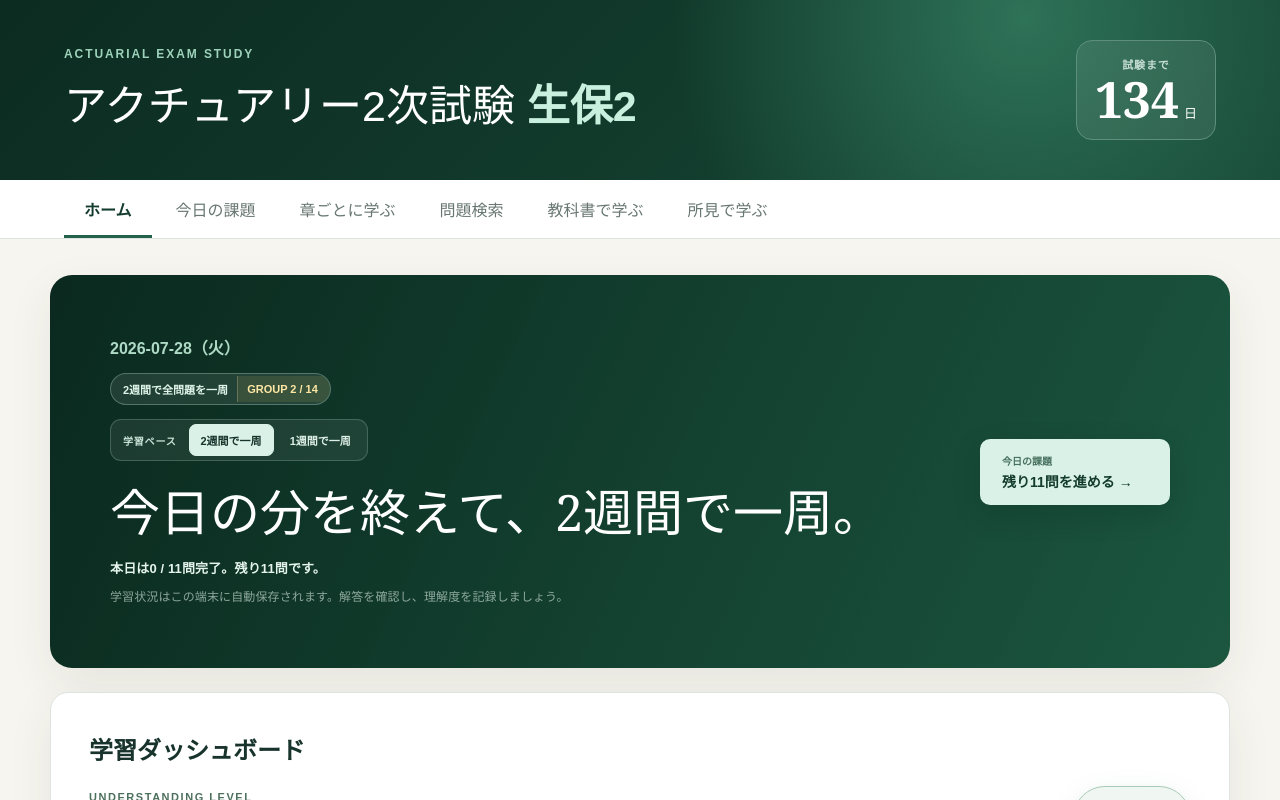
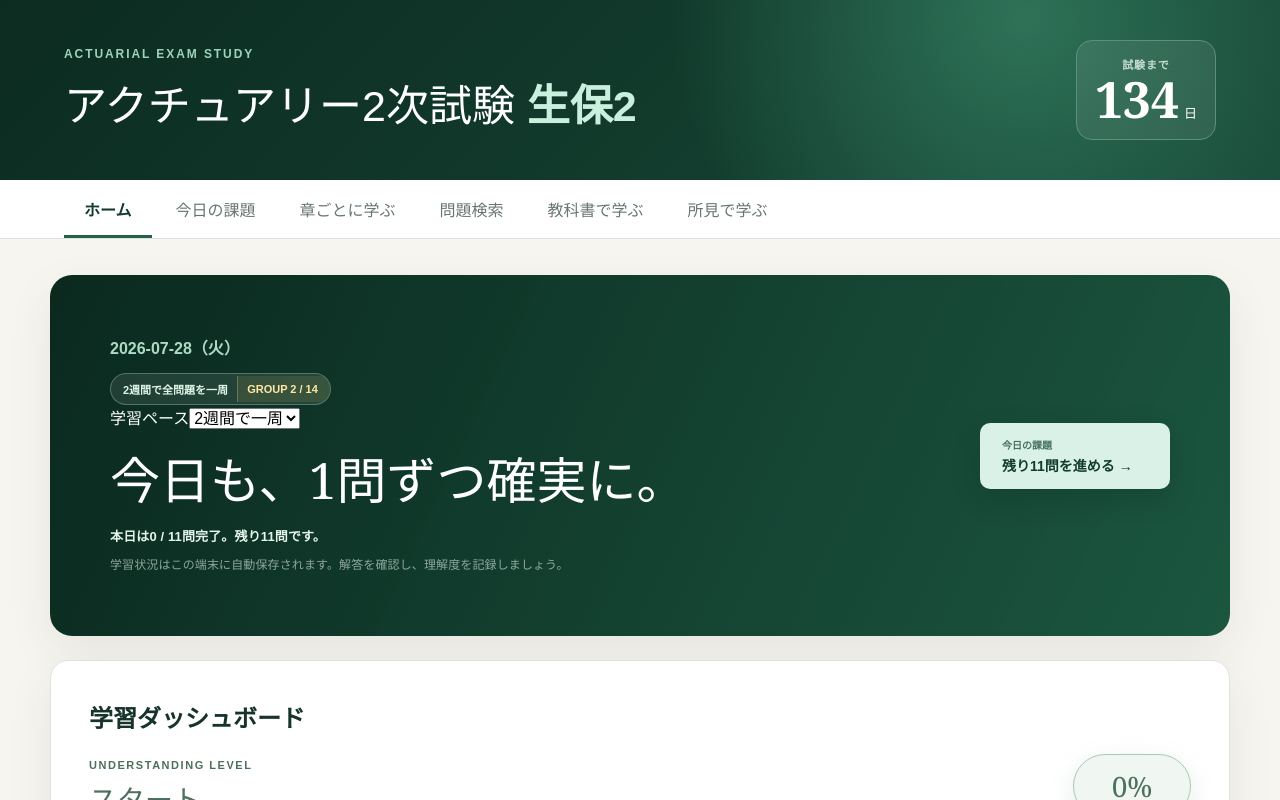
Before and after one commit to yoshi123027-del/actuary-app-seiho2, a Next.js app in the folder vercel/: page / in a window 1280 px wide. Shown: the top 800 px of the page. Built offline with nearby package versions, Linux system fonts and the light colour scheme.

Commit message:
Refine saved study pace controls and copy

```diff
--- a/vercel/app/page.js
+++ b/vercel/app/page.js
@@ -405,13 +405,15 @@ function Filters({ questions, filters, setFilters, showKeyword = false }) {
   );
 }
 
-function AssignmentModeSwitch({ mode, onChange, variant = "" }) {
+function AssignmentModeSelect({ mode, onChange }) {
   return (
-    <div className={`assignment-mode-switch ${variant}`} role="group" aria-label="今日の課題の学習ペース">
+    <label className="assignment-mode-select">
       <span>学習ペース</span>
-      <button type="button" className={mode === "two-week" ? "active" : ""} aria-pressed={mode === "two-week"} onClick={() => onChange("two-week")}>2週間で一周</button>
-      <button type="button" className={mode === "one-week" ? "active" : ""} aria-pressed={mode === "one-week"} onClick={() => onChange("one-week")}>1週間で一周</button>
-    </div>
+      <select value={mode} onChange={(event) => onChange(event.target.value)} aria-label="今日の課題の学習ペース">
+        <option value="two-week">2週間で一周</option>
+        <option value="one-week">1週間で一周</option>
+      </select>
+    </label>
   );
 }
 
@@ -762,8 +764,9 @@ export default function Home() {
   }), [questions, filters]);
 
   const todayCycleGroup = twoWeekCycleGroup(today.iso);
+  const oneWeekStartGroup = Number(today.group) * 2 - 1;
   const todayGroupNumbers = assignmentMode === "one-week"
-    ? [Number(today.group), Number(today.group) + 7]
+    ? [oneWeekStartGroup, oneWeekStartGroup + 1]
     : [todayCycleGroup];
   const todayRows = useMemo(
     () => questions.filter((question) => todayGroupNumbers.includes(Number(question.曜日グループ))),
@@ -819,8 +822,8 @@ export default function Home() {
               <div>
                 <span className="today">{today.iso}（{today.weekday}）</span>
                 <div className="daily-cycle-badge"><span>{assignmentModeLabel}</span><strong>{assignmentDayLabel}</strong></div>
-                <AssignmentModeSwitch mode={assignmentMode} onChange={changeAssignmentMode} variant="on-dark" />
-                <h2>{todayComplete ? "今日の課題、完了です。" : `今日の分を終えて、${assignmentMode === "one-week" ? "1週間" : "2週間"}で一周。`}</h2>
+                <AssignmentModeSelect mode={assignmentMode} onChange={changeAssignmentMode} />
+                <h2>{todayComplete ? "今日の課題、完了です。" : "今日も、1問ずつ確実に。"}</h2>
                 <p className="daily-task-progress-copy">
                   {todayComplete
                     ? `本日の${todayRows.length}問を完了しました。`
@@ -847,7 +850,7 @@ export default function Home() {
               <div><span>今日の勉強時間</span><strong>{formatClock(studyTimer.todaySeconds)}</strong></div>
               <div className={`auto-timer-status ${studyTimer.running ? "is-running" : ""}`}>
                 <span><i aria-hidden="true" />{studyTimer.running ? "自動計測中" : "一時停止中"}</span>
-                <small>この画面を表示している時間を自動保存</small>
+                <small>このWEBアプリを開いて勉強している時間を自動保存</small>
               </div>
             </section>
             <StudyHistory dailySeconds={studyTimer.dailySeconds} now={studyTimer.now} />
@@ -860,7 +863,6 @@ export default function Home() {
               <span>{assignmentMode === "one-week" ? `7-DAY REVIEW · ${assignmentDayLabel}` : `14-DAY STUDY CYCLE · ${assignmentDayLabel}`}</span>
               <h2>今日の課題</h2>
               <p>{assignmentDescription}</p>
-              <AssignmentModeSwitch mode={assignmentMode} onChange={changeAssignmentMode} />
               <div className={`today-task-meter ${todayComplete ? "is-complete" : ""}`}>
                 <div><span>本日の進捗</span><strong>{todayCompleted} / {todayRows.length}問</strong></div>
                 <div
```
